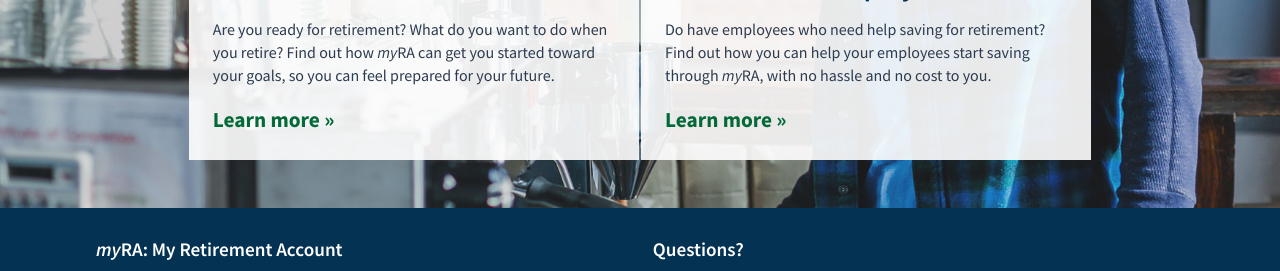
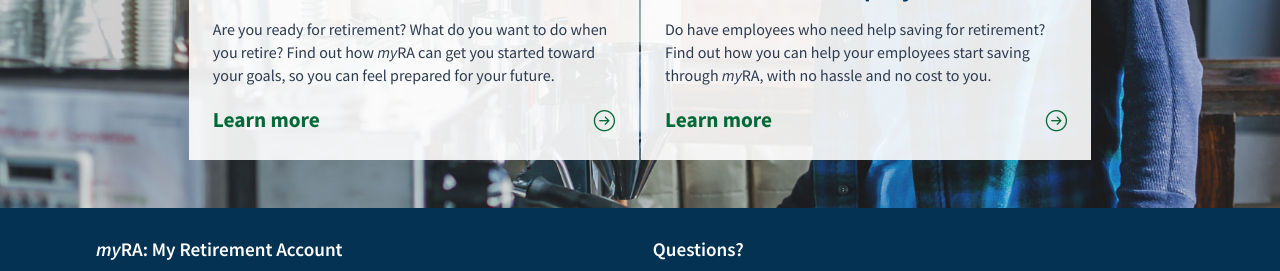
Before and after one commit to 18F/myra, a Jekyll site: the page built from index.html, in a window 1280 px wide. Shown: the part 610-881 px from the top of the page. Built offline with Jekyll 4.4.1, drawn with Linux system fonts in a browser that asks for light colours; nearby versions of some CDN libraries.

Commit message:
New action arrows

```diff
--- a/index.html
+++ b/index.html
@@ -17,12 +17,12 @@
       <div class="block">
         <a href="{{ site.baseurl }}/individuals/"><h2>For Individuals</h2></a>
         <p>Are you ready for retirement? What do you want to do when you retire? Find out how <span class="myra">myRA</span> can get you started toward your goals, so you can feel prepared for your future.</p>
-        <a href="{{ site.baseurl }}/individuals/">Learn more &raquo;</a>
+        <a class="block-link" href="{{ site.baseurl }}/individuals/">Learn more <i class="icon-arrow-right"></i></a>
       </div>
       <div class="block">
         <a href="{{ site.baseurl }}/employers/"><h2>For Employers</h2></a>
         <p>Do have employees who need help saving for retirement? Find out how you can help your employees start saving through <span class="myra">myRA</span>, with no hassle and no cost to you.</p>
-        <a href="{{ site.baseurl }}/employers/">Learn more &raquo;</a>
+        <a class="block-link" href="{{ site.baseurl }}/employers/">Learn more <i class="icon-arrow-right"></i></a>
       </div>
     </div>
   </div>
--- a/static/_sass/_custom.scss
+++ b/static/_sass/_custom.scss
@@ -1595,12 +1595,6 @@
       }
     }
 
-    a {
-      font-size: $base-font-size * 1.333;
-      font-weight: bold;
-      text-align: center;
-    }
-
     h2 {
       margin-bottom: .875rem;
     }
@@ -1619,6 +1613,15 @@
   }
 }
 
+.block-link {
+  font-size: $base-font-size * 1.333;
+  font-weight: bold;
+
+  i {
+    float: right;
+    margin-top: 5px;
+  }
+}
 
 /**************************/
 /* Default */
--- a/static/js/init.js
+++ b/static/js/init.js
@@ -103,7 +103,7 @@
     // We want it's left equal the points of the .current-section
     var currentSection, left, width;
     left = $('.current-section').position().left;
-    width = $('.current-section').width() + 2;
+    width = $('.current-section').width() + 1; // Adding 1px to close the gap
     $('.progress').css('left', left + 'px');
     $('.progress').css('width', width + 'px');
   }
```
